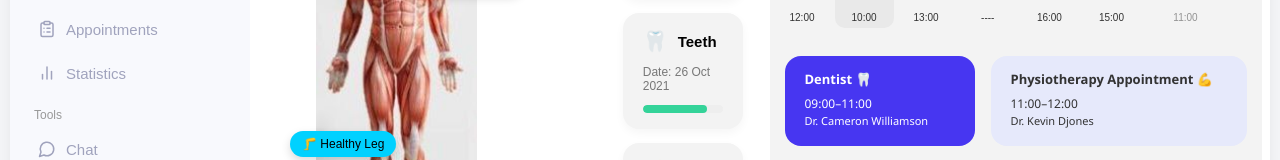
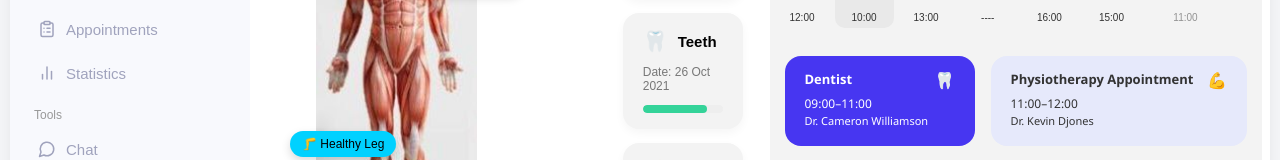
Before and after one commit to rupalijadhav99/FitPeoTask, a React (Vite) app: page / in a window 1280 px wide. Shown: the part 250-410 px from the top of the page. Built offline with nearby package versions, Linux system fonts and the light colour scheme.

Commit message:
Update calendarData.js

```diff
--- a/src/data/calendarData.js
+++ b/src/data/calendarData.js
@@ -38,7 +38,8 @@ export const calendarSlots = {
 
 export const calendarAppointments = [
   {
-    type: 'Dentist 🦷',
+    type: 'Dentist',
+    icon: '🦷',
     time: '09:00–11:00',
     doctor: 'Dr. Cameron Williamson',
     maxWidth: '150px',
@@ -46,7 +47,8 @@ export const calendarAppointments = [
     style: { color: '#fff' }
   },
   {
-    type: 'Physiotherapy Appointment 💪',
+    type: 'Physiotherapy Appointment',
+    icon: '💪',
     time: '11:00–12:00',
     doctor: 'Dr. Kevin Djones',
     maxWidth: '220px',
```
